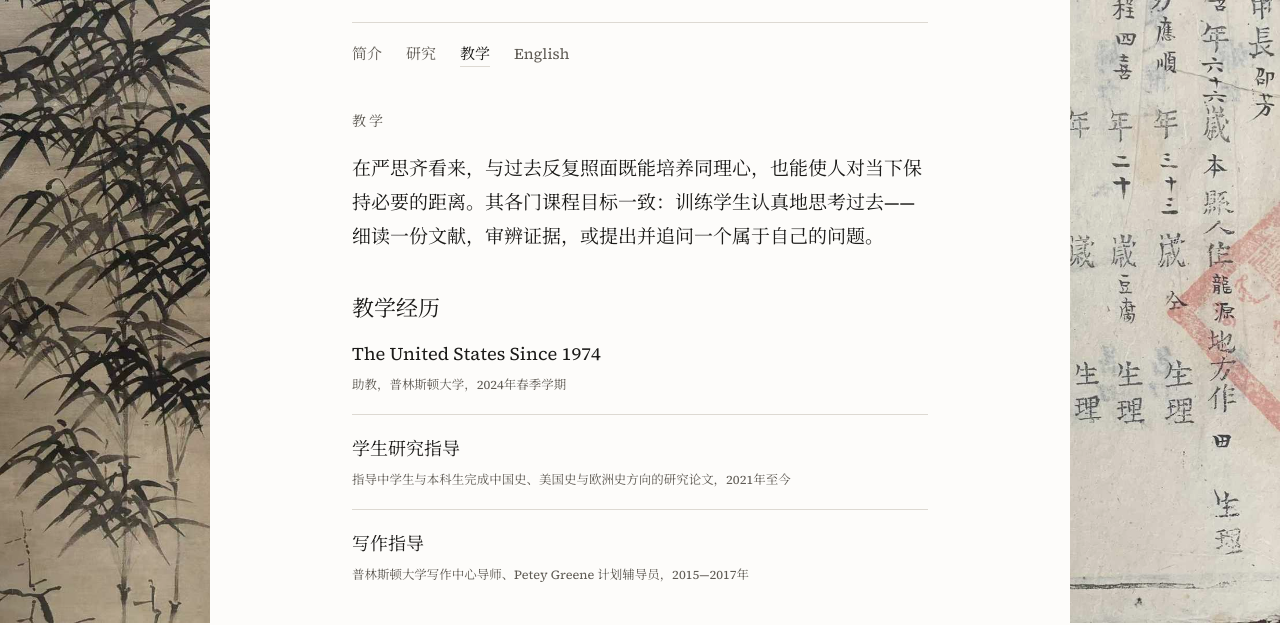
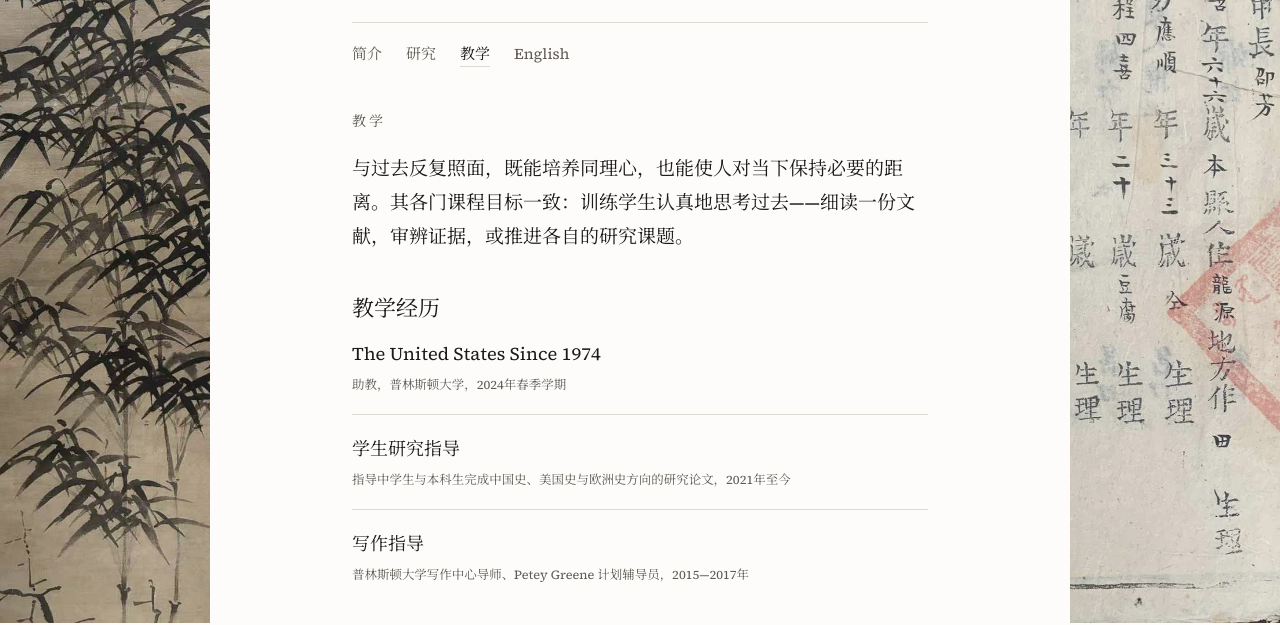
Before and after one commit to charlesargon-eng/charlesargon.com, a plain HTML site: page zh/teaching.html in a window 1280 px wide. Shown: the part 177-802 px from the top of the page. Drawn offline with Linux system fonts and the light colour scheme.

Commit message:
Copy fixes

```diff
--- a/zh/teaching.html
+++ b/zh/teaching.html
@@ -48,7 +48,7 @@
 
     <h1 class="pagetitle">教学</h1>
 
-    <p class="lead">在严思齐看来，与过去反复照面既能培养同理心，也能使人对当下保持必要的距离。其各门课程目标一致：训练学生认真地思考过去——细读一份文献，审辨证据，或提出并追问一个属于自己的问题。</p>
+    <p class="lead">与过去反复照面，既能培养同理心，也能使人对当下保持必要的距离。其各门课程目标一致：训练学生认真地思考过去——细读一份文献，审辨证据，或推进各自的研究课题。</p>
 
     <h2>教学经历</h2>
 
```
Also changed, not shown: teaching.html (+1 -1 lines), fonts/fraunces-display.woff2, fonts/noto-serif-sc-400.woff2, fonts/noto-serif-sc-600.woff2, fonts/source-serif-400.woff2, fonts/source-serif-600.woff2, fonts/source-serif-italic-400.woff2, llms-full.txt.
